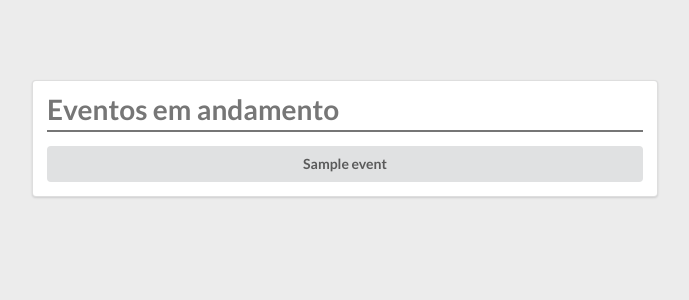
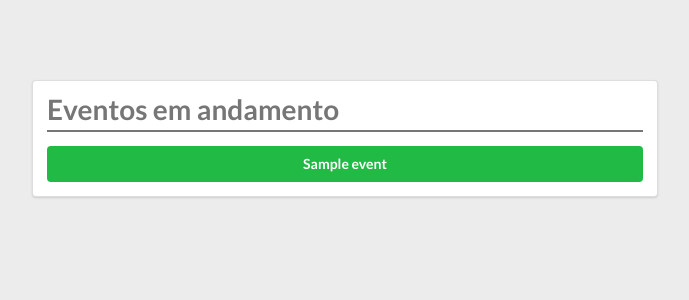
Before and after one commit to gregtherev/TCCGreg, a Django app: template applications/events/templates/events/events_running.html in a window 1280 px wide. Shown: the top 300 px of the page, without its empty margins (295-984 px from the left). Run offline with Django 3.2, Linux system fonts and the light colour scheme; the template is opened without the code that fills it: most values are stand-ins (such as "Sample title", 1, 10 or a date in 2020).

Commit message:
changing the event button color

```diff
--- a/applications/events/templates/events/events_running.html
+++ b/applications/events/templates/events/events_running.html
@@ -14,7 +14,7 @@
                 <h1 class="ui grey dividing header">Eventos em andamento</h1>
                 {% if events %}
                     {% for event in events %}
-                        <a class="ui fluid button" href="">{{ event }}</a>
+                        <a class="ui fluid green button" href="">{{ event }}</a>
                     {% endfor %}
                 {% else %}
                     <p>Não há registro de eventos ocorrendo neste momento</p>
```
